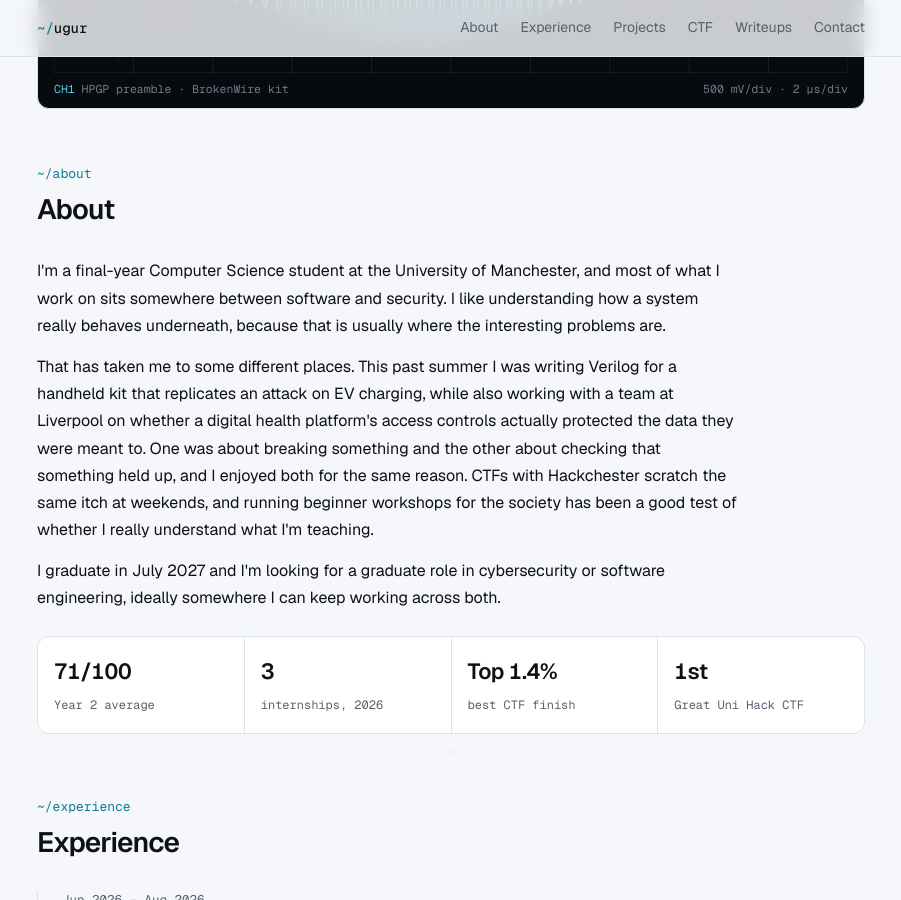
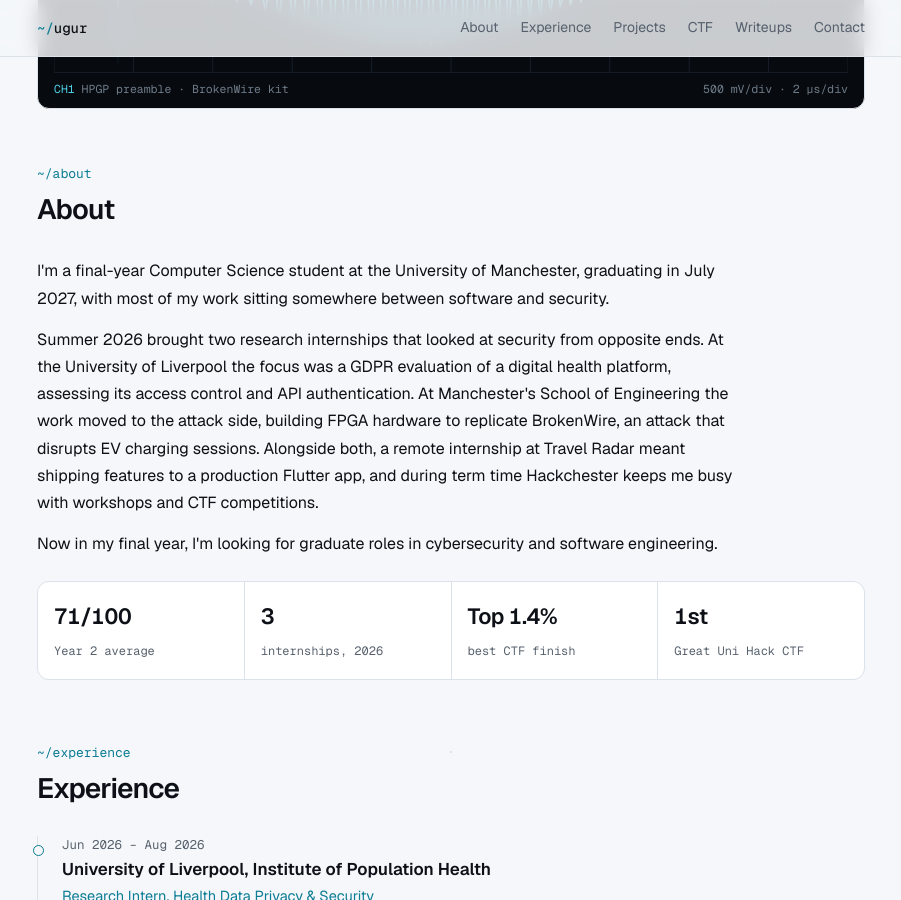
Before and after one commit to ugurturgut1/ugurturgut1.github.io, a Jekyll site: the page built from index.html, in a window 1280 px wide and 900 px high, scrolled down 598 px. Shown: the whole window, without its empty margins (189-1090 px from the left). Built offline with Jekyll 4.4.1, drawn with Linux system fonts in a browser that asks for light colours.

Commit message:
About: standard tone with experiences flowing together

```diff
--- a/index.html
+++ b/index.html
@@ -49,16 +49,15 @@
 <section id="about">
   <div class="label">~/about</div>
   <h2>About</h2>
-  <p>I'm a final-year Computer Science student at the University of Manchester, and most of what I work on sits somewhere
-  between software and security. I like understanding how a system really behaves underneath, because that is usually
-  where the interesting problems are.</p>
-  <p>That has taken me to some different places. This past summer I was writing Verilog for a handheld kit that replicates
-  an attack on EV charging, while also working with a team at Liverpool on whether a digital health platform's access
-  controls actually protected the data they were meant to. One was about breaking something and the other about checking
-  that something held up, and I enjoyed both for the same reason. CTFs with Hackchester scratch the same itch at weekends,
-  and running beginner workshops for the society has been a good test of whether I really understand what I'm teaching.</p>
-  <p>I graduate in July 2027 and I'm looking for a graduate role in cybersecurity or software engineering, ideally
-  somewhere I can keep working across both.</p>
+  <p>I'm a final-year Computer Science student at the University of Manchester, graduating in July 2027, with most of my
+  work sitting somewhere between software and security.</p>
+  <p>Summer 2026 brought two research internships that looked at security from opposite ends. At the University of
+  Liverpool the focus was a GDPR evaluation of a digital health platform, assessing its access control and API
+  authentication. At Manchester's School of Engineering the work moved to the attack side, building FPGA hardware to
+  replicate BrokenWire, an attack that disrupts EV charging sessions. Alongside both, a remote internship at Travel Radar
+  meant shipping features to a production Flutter app, and during term time Hackchester keeps me busy with workshops and
+  CTF competitions.</p>
+  <p>Now in my final year, I'm looking for graduate roles in cybersecurity and software engineering.</p>
   <div class="facts">
     <div><b>71/100</b><span>Year 2 average</span></div>
     <div><b>3</b><span>internships, 2026</span></div>
```
